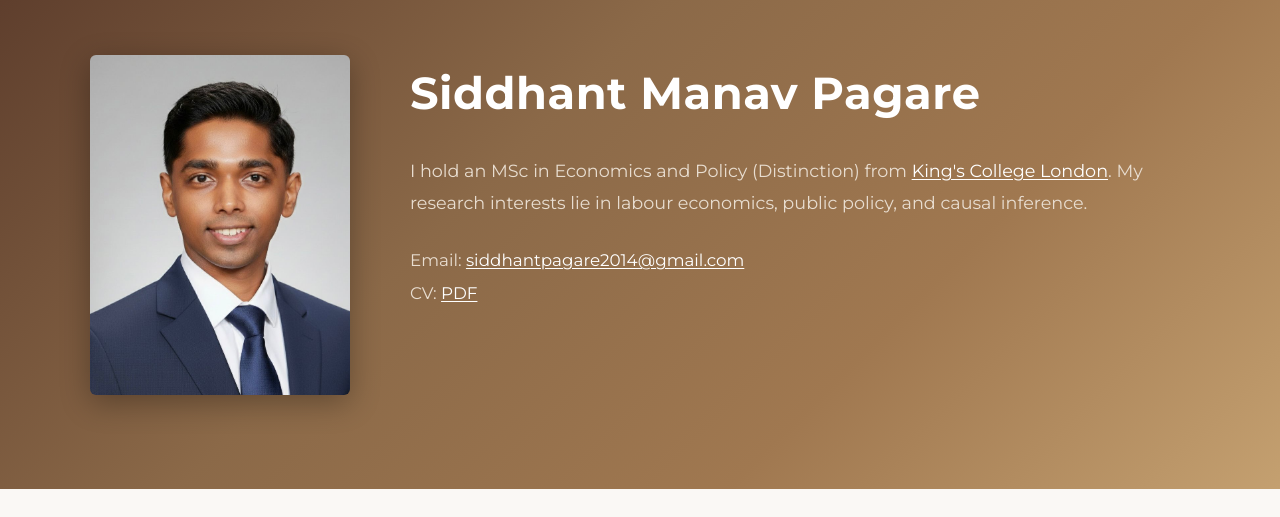
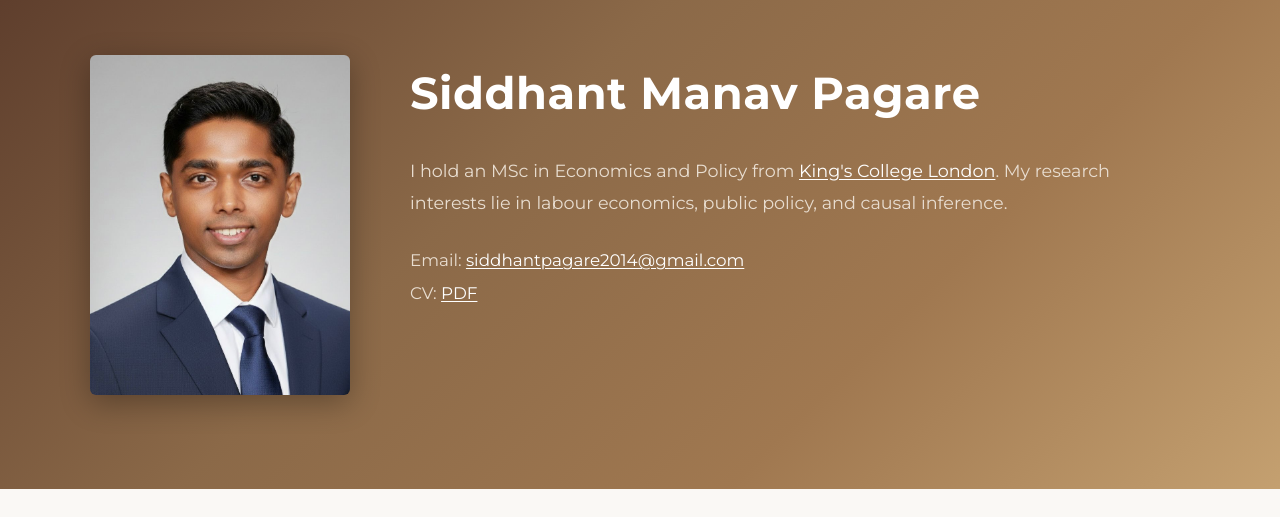
Before and after one commit to SID98-web/personal-site, a plain HTML site: page index.html in a window 1280 px wide. Shown: the part 71-588 px from the top of the page. Drawn offline with Linux system fonts and the light colour scheme.

Commit message:
Remove 'Distinction' from bio description

```diff
--- a/index.html
+++ b/index.html
@@ -34,7 +34,7 @@
             <div class="hero-text">
                 <h1>Siddhant Manav Pagare</h1>
                 <p class="bio">
-                    I hold an MSc in Economics and Policy (Distinction) from
+                    I hold an MSc in Economics and Policy from
                     <a href="https://www.kcl.ac.uk/" target="_blank">King's College London</a>.
                     My research interests lie in labour economics, public policy, and causal inference.
                 </p>
```
